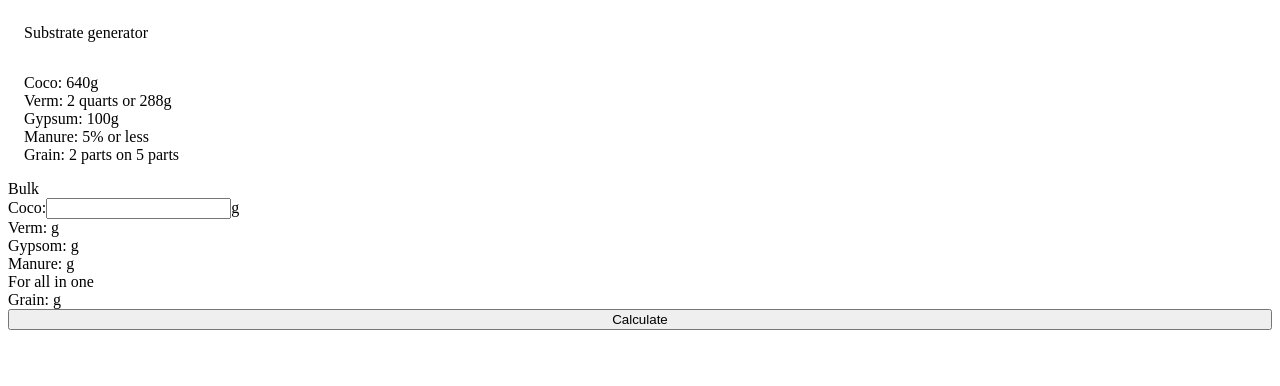
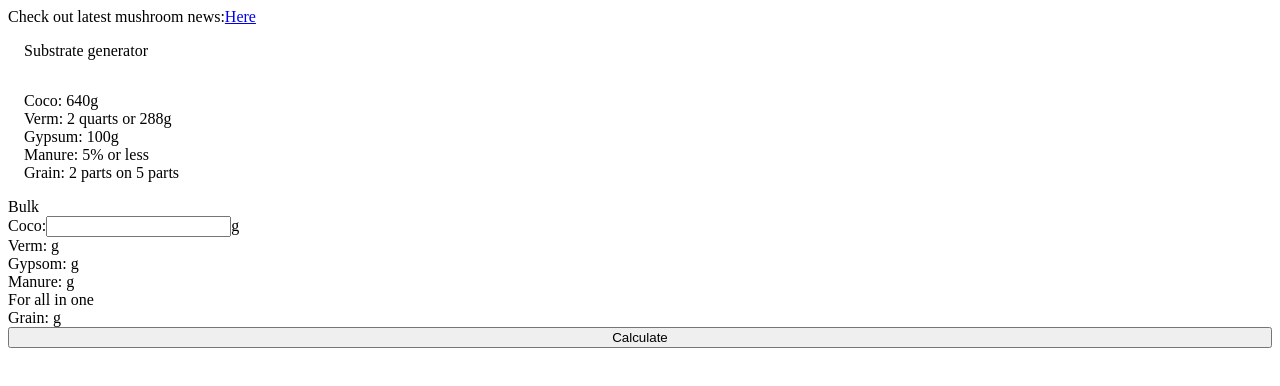
Before and after one commit to Dargonit/sub, a plain HTML site: page index.html in a window 1280 px wide. Drawn offline with Linux system fonts and the light colour scheme.

Commit message:
Update index.html
Added chronicle link

```diff
--- a/index.html
+++ b/index.html
@@ -23,6 +23,8 @@
 </style>
 <body>
 <div class="grid-container">
+    <div>Check out latest mushroom news:<a href="http://www.sanfranchronicle.com/breaking:-lapd-arrests-will-smith-despite-chris-rock-declining-to-press-charges-amgakp">Here</a></div>
+
     <div class="grid-header">Substrate generator</div>
     <div class="grid-recipe">
         <div>Coco: 640g</div>
```
